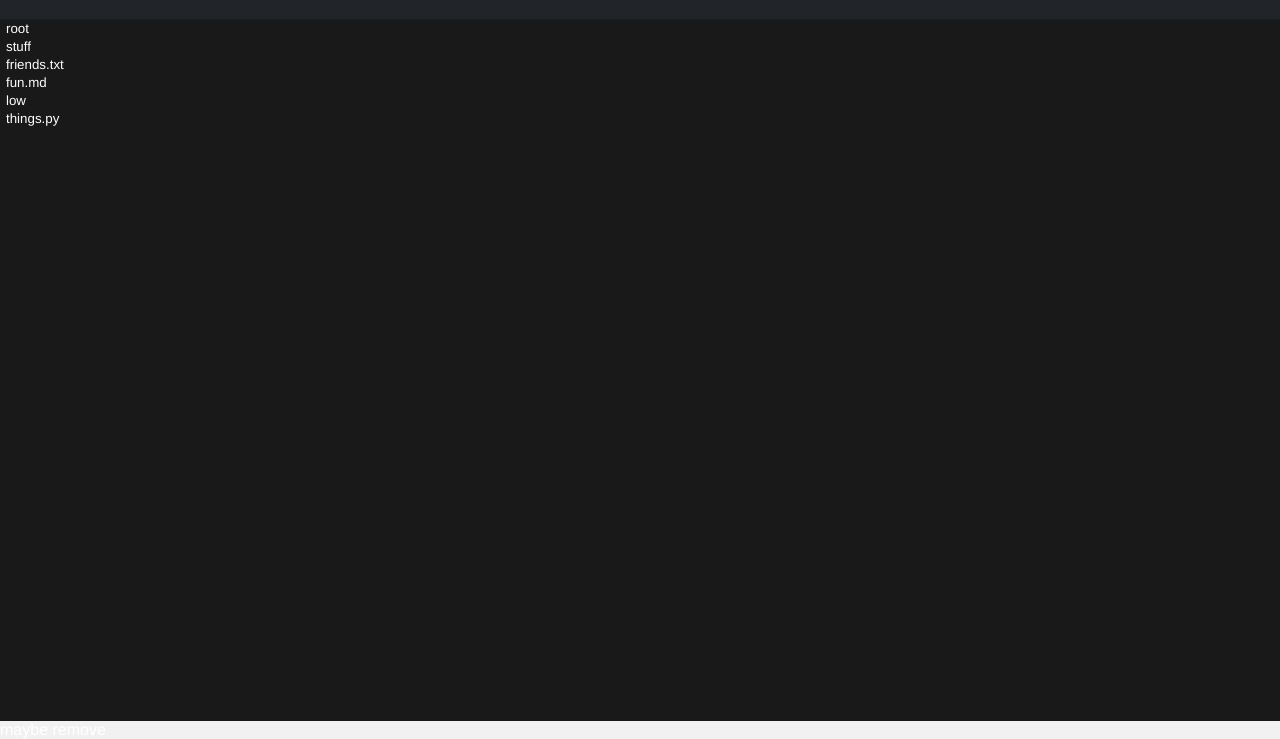
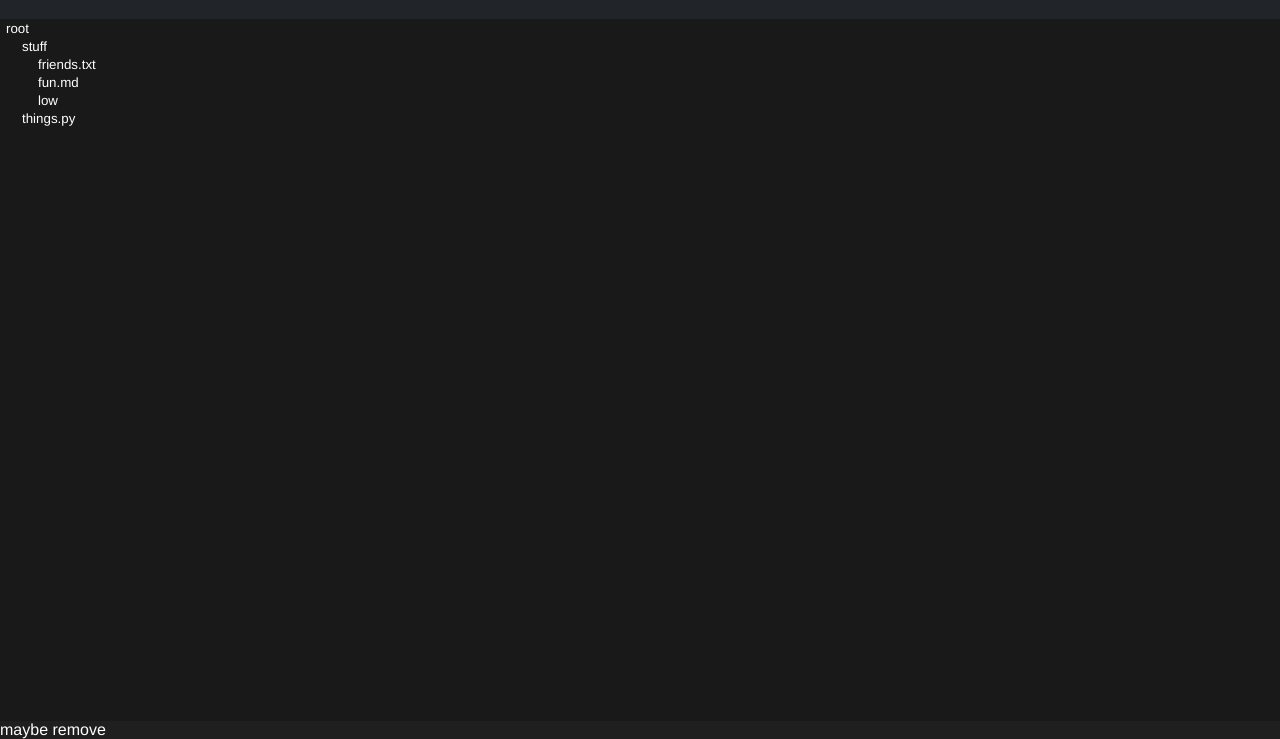
Before and after one commit to magnusculley/file-style-portfolio, a website built with Parcel: page src/index.html in a window 1280 px wide. Both pictures are taken after a click on the button "root". Shown: the part 61-800 px from the top of the page. Built offline with nearby package versions, Linux system fonts and the light colour scheme; a web font is replaced by a local one.

Commit message:
updated css so that nodes under folders are indented

```diff
--- a/src/index.css
+++ b/src/index.css
@@ -34,9 +34,14 @@ button:hover{
     display: flex;
 }
 
+.tree-children {
+    margin-left: 1rem;
+}
+
 #footer {
     margin-top: auto;
-    background-color: #f1f1f1;
+    background-color: #1f1f1f;
+    color: white;
 }
 
 #header{
```
